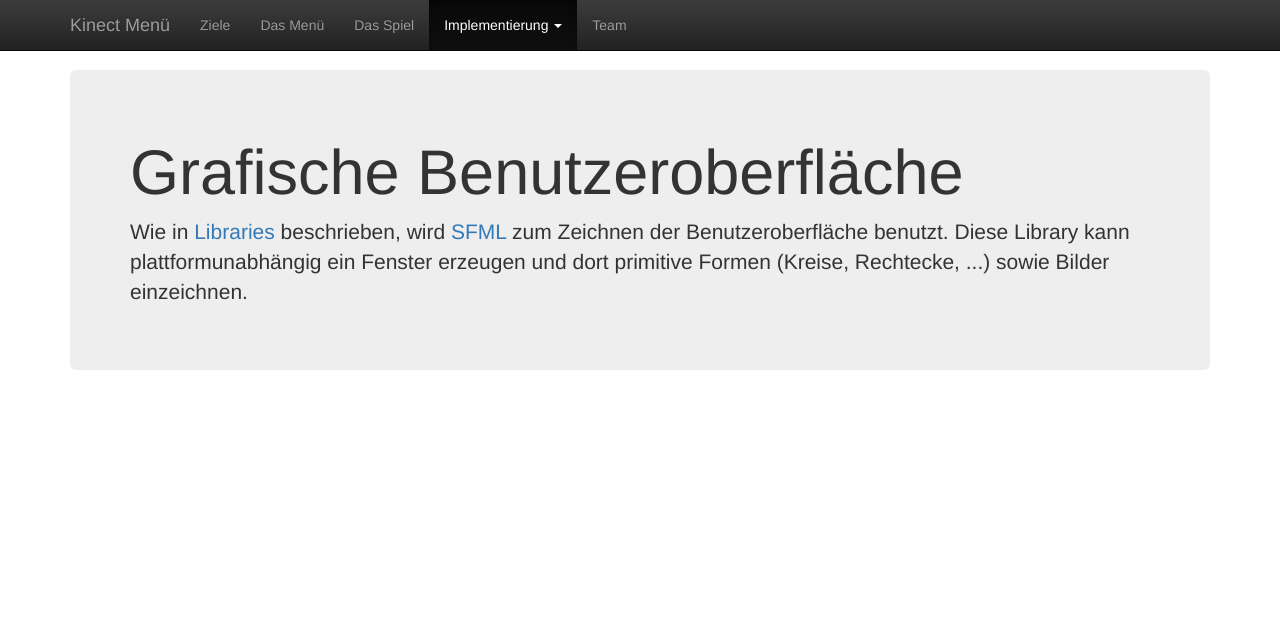
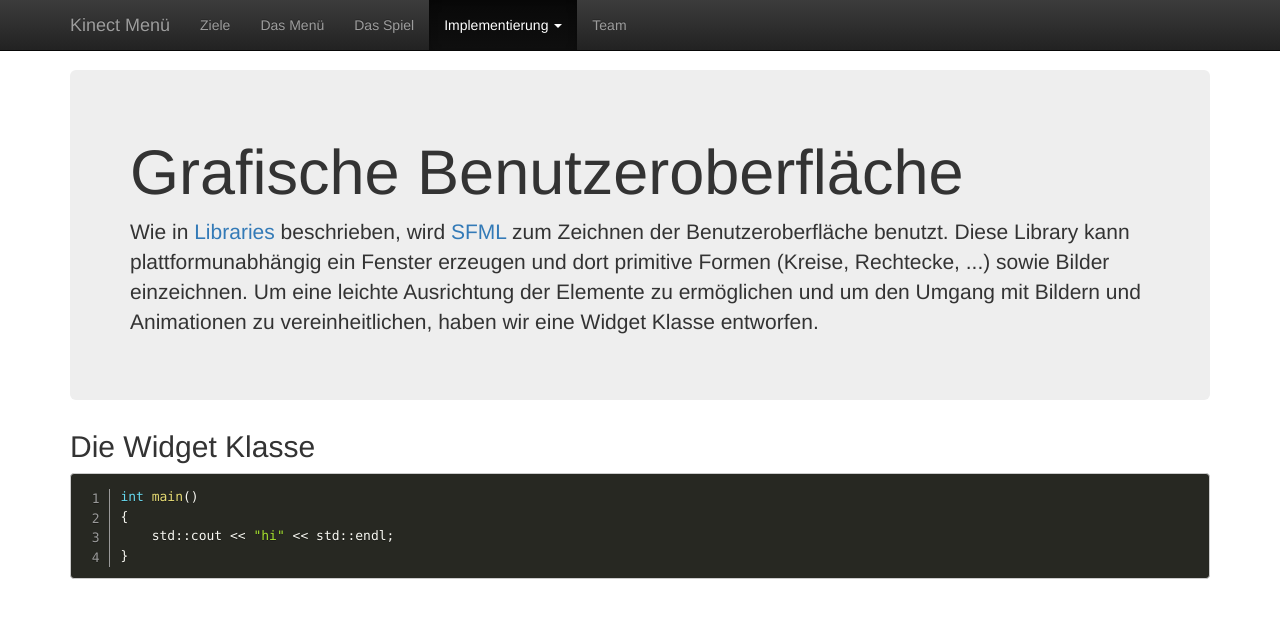
Before and after one commit to dagophil/sfml_openni, a Jekyll site: the page built from doc_src/_implementation/gui.html, in a window 1280 px wide. Shown: the top 618 px of the page. Built offline with Jekyll 4.4.1, drawn with Linux system fonts in a browser that asks for light colours.

Commit message:
Added syntax highlighter to documentation.

```diff
--- a/doc_src/_implementation/gui.html
+++ b/doc_src/_implementation/gui.html
@@ -6,5 +6,15 @@ menupos: 4
 
 <div class="jumbotron">
     <h1>Grafische Benutzeroberfläche</h1>
-    <p>Wie in <a href="{{ "libraries.html" | prepend: site.baseurl }}">Libraries</a> beschrieben, wird <a href="http://www.sfml-dev.org/" target="_blank">SFML</a> zum Zeichnen der Benutzeroberfläche benutzt. Diese Library kann plattformunabhängig ein Fenster erzeugen und dort primitive Formen (Kreise, Rechtecke, ...) sowie Bilder einzeichnen.</p>
+    <p>Wie in <a href="libraries.html">Libraries</a> beschrieben, wird <a href="http://www.sfml-dev.org/" target="_blank">SFML</a> zum Zeichnen der Benutzeroberfläche benutzt. Diese Library kann plattformunabhängig ein Fenster erzeugen und dort primitive Formen (Kreise, Rechtecke, ...) sowie Bilder einzeichnen. Um eine leichte Ausrichtung der Elemente zu ermöglichen und um den Umgang mit Bildern und Animationen zu vereinheitlichen, haben wir eine Widget Klasse entworfen.</p>
 </div>
+
+<h2>Die Widget Klasse</h2>
+
+<pre class="line-numbers">
+<code class="language-cpp">
+int main()
+{
+    std::cout << "hi" << std::endl;
+}</code>
+</pre>
--- a/doc_src/_includes/footer.html
+++ b/doc_src/_includes/footer.html
@@ -2,3 +2,6 @@
 <script src="{{ "/js/jquery.min.js" | prepend: site.baseurl }} "></script>
 <script src="{{ "/js/bootstrap.min.js" | prepend: site.baseurl }} "></script>
 <script src="{{ "/js/ie10-viewport-bug-workaround.js" | prepend: site.baseurl }} "></script>
+
+<!-- syntax highlighter -->
+<script src="{{ "/js/prism.js" | prepend: site.baseurl }} "></script>
--- a/doc_src/_includes/head.html
+++ b/doc_src/_includes/head.html
@@ -10,6 +10,9 @@
     <link rel="stylesheet" href="{{ "/css/bootstrap-theme.min.css" | prepend: site.baseurl }}">
     <link rel="stylesheet" href="{{ "/css/ie10-viewport-bug-workaround.css" | prepend: site.baseurl }} ">
 
+    <!-- syntax highlighter -->
+    <link rel="stylesheet" href="{{ "/css/prism.css" | prepend: site.baseurl }} ">
+
     <!-- custom styles -->
     <link rel="stylesheet" href="{{ "/css/main.css" | prepend: site.baseurl }} ">
 
--- /dev/null
+++ b/doc_src/css/prism.css
@@ -0,0 +1,211 @@
+/* http://prismjs.com/download.html?themes=prism-okaidia&languages=clike+c+cpp&plugins=line-highlight+line-numbers+highlight-keywords+remove-initial-line-feed */
+/**
+ * okaidia theme for JavaScript, CSS and HTML
+ * Loosely based on Monokai textmate theme by http://www.monokai.nl/
+ * @author ocodia
+ */
+
+code[class*="language-"],
+pre[class*="language-"] {
+	color: #f8f8f2;
+	background: none;
+	text-shadow: 0 1px rgba(0, 0, 0, 0.3);
+	font-family: Consolas, Monaco, 'Andale Mono', 'Ubuntu Mono', monospace;
+	text-align: left;
+	white-space: pre;
+	word-spacing: normal;
+	word-break: normal;
+	word-wrap: normal;
+	line-height: 1.5;
+
+	-moz-tab-size: 4;
+	-o-tab-size: 4;
+	tab-size: 4;
+
+	-webkit-hyphens: none;
+	-moz-hyphens: none;
+	-ms-hyphens: none;
+	hyphens: none;
+}
+
+/* Code blocks */
+pre[class*="language-"] {
+	padding: 1em;
+	margin: .5em 0;
+	overflow: auto;
+	border-radius: 0.3em;
+}
+
+:not(pre) > code[class*="language-"],
+pre[class*="language-"] {
+	background: #272822;
+}
+
+/* Inline code */
+:not(pre) > code[class*="language-"] {
+	padding: .1em;
+	border-radius: .3em;
+	white-space: normal;
+}
+
+.token.comment,
+.token.prolog,
+.token.doctype,
+.token.cdata {
+	color: slategray;
+}
+
+.token.punctuation {
+	color: #f8f8f2;
+}
+
+.namespace {
+	opacity: .7;
+}
+
+.token.property,
+.token.tag,
+.token.constant,
+.token.symbol,
+.token.deleted {
+	color: #f92672;
+}
+
+.token.boolean,
+.token.number {
+	color: #ae81ff;
+}
+
+.token.selector,
+.token.attr-name,
+.token.string,
+.token.char,
+.token.builtin,
+.token.inserted {
+	color: #a6e22e;
+}
+
+.token.operator,
+.token.entity,
+.token.url,
+.language-css .token.string,
+.style .token.string,
+.token.variable {
+	color: #f8f8f2;
+}
+
+.token.atrule,
+.token.attr-value,
+.token.function {
+	color: #e6db74;
+}
+
+.token.keyword {
+	color: #66d9ef;
+}
+
+.token.regex,
+.token.important {
+	color: #fd971f;
+}
+
+.token.important,
+.token.bold {
+	font-weight: bold;
+}
+.token.italic {
+	font-style: italic;
+}
+
+.token.entity {
+	cursor: help;
+}
+
+pre[data-line] {
+	position: relative;
+	padding: 1em 0 1em 3em;
+}
+
+.line-highlight {
+	position: absolute;
+	left: 0;
+	right: 0;
+	padding: inherit 0;
+	margin-top: 1em; /* Same as .prism’s padding-top */
+
+	background: hsla(24, 20%, 50%,.08);
+	background: -moz-linear-gradient(to right, hsla(24, 20%, 50%,.1) 70%, hsla(24, 20%, 50%,0));
+	background: -webkit-linear-gradient(to right, hsla(24, 20%, 50%,.1) 70%, hsla(24, 20%, 50%,0));
+	background: -o-linear-gradient(to right, hsla(24, 20%, 50%,.1) 70%, hsla(24, 20%, 50%,0));
+	background: linear-gradient(to right, hsla(24, 20%, 50%,.1) 70%, hsla(24, 20%, 50%,0));
+
+	pointer-events: none;
+
+	line-height: inherit;
+	white-space: pre;
+}
+
+	.line-highlight:before,
+	.line-highlight[data-end]:after {
+		content: attr(data-start);
+		position: absolute;
+		top: .4em;
+		left: .6em;
+		min-width: 1em;
+		padding: 0 .5em;
+		background-color: hsla(24, 20%, 50%,.4);
+		color: hsl(24, 20%, 95%);
+		font: bold 65%/1.5 sans-serif;
+		text-align: center;
+		vertical-align: .3em;
+		border-radius: 999px;
+		text-shadow: none;
+		box-shadow: 0 1px white;
+	}
+
+	.line-highlight[data-end]:after {
+		content: attr(data-end);
+		top: auto;
+		bottom: .4em;
+	}
+
+pre.line-numbers {
+	position: relative;
+	padding-left: 3.8em;
+	counter-reset: linenumber;
+}
+
+pre.line-numbers > code {
+	position: relative;
+}
+
+.line-numbers .line-numbers-rows {
+	position: absolute;
+	pointer-events: none;
+	top: 0;
+	font-size: 100%;
+	left: -3.8em;
+	width: 3em; /* works for line-numbers below 1000 lines */
+	letter-spacing: -1px;
+	border-right: 1px solid #999;
+
+	-webkit-user-select: none;
+	-moz-user-select: none;
+	-ms-user-select: none;
+	user-select: none;
+
+}
+
+	.line-numbers-rows > span {
+		pointer-events: none;
+		display: block;
+		counter-increment: linenumber;
+	}
+
+		.line-numbers-rows > span:before {
+			content: counter(linenumber);
+			color: #999;
+			display: block;
+			padding-right: 0.8em;
+			text-align: right;
+		}
```
Also changed, not shown: doc_src/js/prism.js (added).
